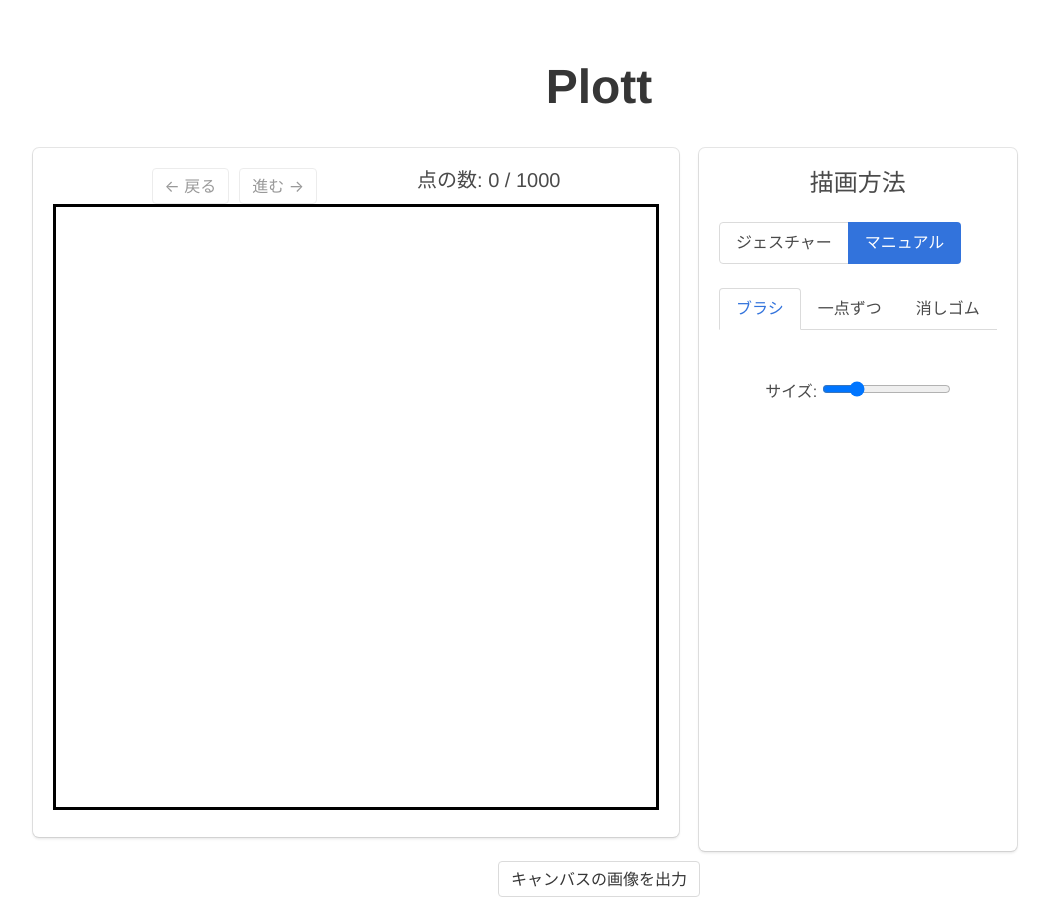
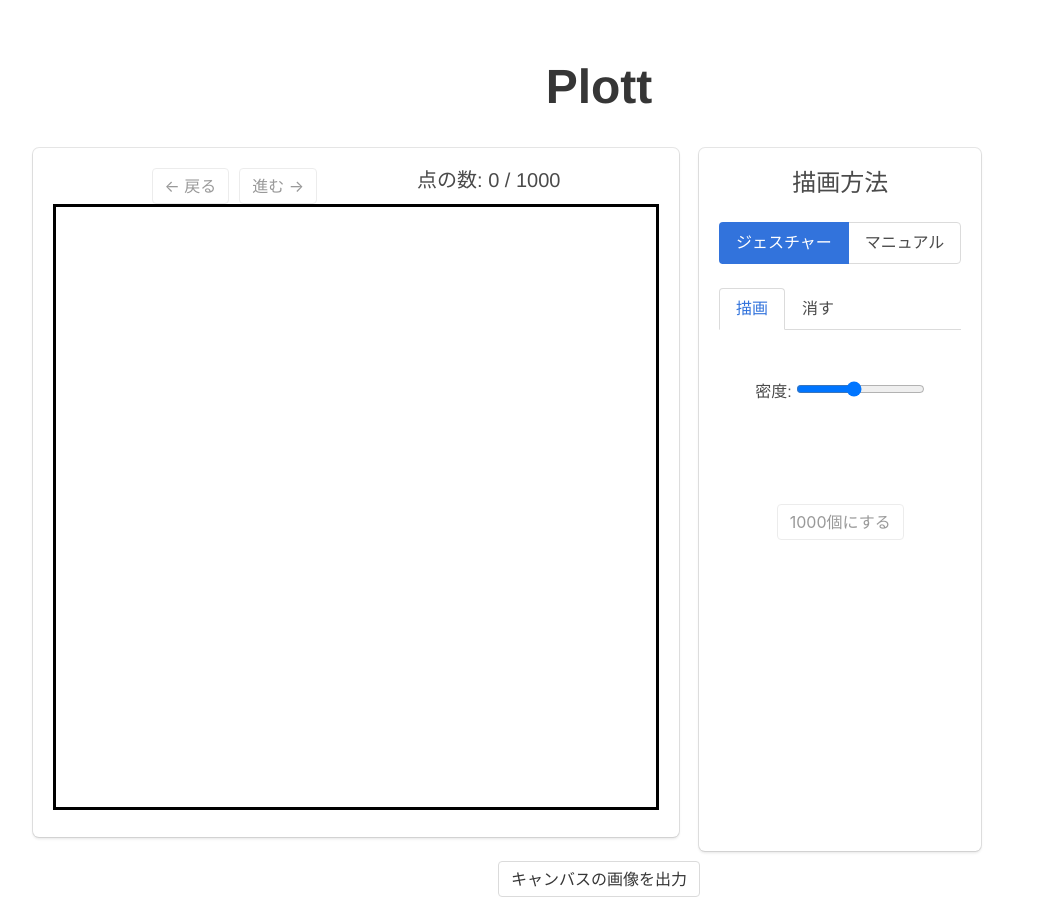
Before and after one commit to tkyaaida/plott, a Vue app: page / in a window 1280 px wide. Shown: the whole page, without its empty margins (41-1090 px from the left). Built offline with nearby package versions, Linux system fonts and the light colour scheme.

Commit message:
almost done

```diff
--- a/src/components/PlotCanvas.vue
+++ b/src/components/PlotCanvas.vue
@@ -19,13 +19,18 @@
       <div class="box">
         <p class="subtitle is-4">描画方法</p>
         <Tabs isBoxed="true" isToggle="true" @select-tab="setMode">
-          <Tab name="ジェスチャー">
+          <Tab name="ジェスチャー" :selected="true">
+            <Tabs isBoxed="true" @select-tab="setGestureMode">
+              <Tab name="描画" :selected="true">
                 <div class="sizeSliderContainer">
                   <label>密度: </label>
                   <input class="slider" step="0.001" min="0.001" max="0.01" value="0.001" type="range" v-model="density" />
                 </div>
               </Tab>
-          <Tab name="マニュアル" @click="setMode" :selected="true">
+              <Tab name="消す"></Tab>
+            </Tabs>
+          </Tab>
+          <Tab name="マニュアル">
             <Tabs isBoxed="true" @select-tab="setManualMode">
               <Tab name="ブラシ" :selected="true">
                 <div class="sizeSliderContainer">
@@ -43,6 +48,10 @@
             </Tabs>
           </Tab>
         </Tabs>
+
+        <div class="magic">
+          <button class="button" @click="deleteToNpoints" :disabled="canPushMagicButton">1000個にする</button>
+        </div>
 
         <div v-show="isDev">
           <h3>力: {{ force }}</h3>
@@ -89,16 +98,6 @@
 
   let canvas = null;
   let ctx = null;
-  let mouseMoveFlag = true;
-
-  let timer;
-  let throttle = function (targetFunc, time) {
-    let _time = time || 100;
-    clearTimeout(timer);
-    timer = setTimeout(function () {
-      targetFunc();
-    }, _time);
-  }
 
   // canvasのイベントの座標を取得
   let getCoordinate = function (event) {
@@ -149,18 +148,6 @@
   // canvas上に線を描画
   let drawLine = function (startX, startY, endX, endY, lineWidth=3, strokeStyle='black') {
     ctx.beginPath();
-    ctx.moveTo(startX, startY);
-    ctx.lineTo(endX, endY);
-    ctx.lineCap = "round";
-    ctx.lineWidth = lineWidth;
-    ctx.strokeStyle = strokeStyle;
-    ctx.stroke();
-  };
-
-  // canvas上に点線を描画
-  let drawDashLine = function (startX, startY, endX, endY, {lineWidth=3, strokeStyle='black', segments=[0.1, 0.1]}) {
-    ctx.beginPath();
-    ctx.setLineDash(segments);
     ctx.moveTo(startX, startY);
     ctx.lineTo(endX, endY);
     ctx.lineCap = "round";
@@ -318,7 +305,11 @@
       height() {return this.size[0]},
       width() {return this.size[1]},
       isFirst() {return this.currentIndex === -1},
-      isLast() {return this.currentIndex === this.actionHistory.length - 1}
+      isLast() {return this.currentIndex === this.actionHistory.length - 1},
+      gestureColor() {
+        return this.gestureMode === '描画' ? 'blue' : 'red';
+      },
+      canPushMagicButton() {return this.points.length <= 1000}
     },
     data() {
       return {
@@ -333,8 +324,9 @@
         count: 0,
         events: [],
         force: 0,
-        mode: "マニュアル",
+        mode: "ジェスチャー",
         manualMode: "ブラシ",
+        gestureMode: "描画",
         radius: 0,
         pointRadius: 3,
         cursorRadius: 25,
@@ -352,6 +344,9 @@
       },
       setManualMode(mode) {
         this.manualMode = mode;
+      },
+      setGestureMode(mode) {
+        this.gestureMode = mode;
       },
       drawPoints() {
         for (let point of this.points) {
@@ -435,18 +430,44 @@
         erasePolygon(this.pointsOfPolygon);
         this.pointsOfPolygon = [];
       },
-      deltePointsFromRegion() {
+      deletePointsFromRegion() {
         // ジェスチャーモードで領域を指定したあと, 点を削除
+        let pointsOfPolygon = this.pointsOfPolygon;
         let points = this.points.filter(function (point) {
-          return isPointInPolygon(point, this.pointsOfPolygon);
+          return isPointInPolygon(point, pointsOfPolygon);
         });
         this.delete(points);
         erasePolygon(this.pointsOfPolygon);
         this.pointsOfPolygon = [];
       },
+      deleteToNpoints(N=1000) {
+        // N個の点にする
+
+        let indexArray = Array.from({length: this.points.length}, (v, k) => k);
+
+        for(let i = indexArray.length - 1; i > 0; i--){
+          let r = Math.floor(Math.random() * (i + 1));
+          let tmp = indexArray[i];
+          indexArray[i] = indexArray[r];
+          indexArray[r] = tmp;
+        }
+
+        console.log(indexArray.length)
+        console.log(N)
+
+        let indexToDelete = indexArray.slice(1000, indexArray.length);
+
+        console.log(indexToDelete.length);
+
+        let pointsToDelete = [];
+        for (let index of indexToDelete) {
+            pointsToDelete.push(this.points[index]);
+        }
+
+        this.delete(pointsToDelete);
+        this.drawPoints();
+      },
       mouseDownCanvas(event) {
-        // mode === "alongLine のとき, this.cursorを現在の座標にセット
-        // mode === "manual" のとき, 点を描画
 
         let [x, y] = getCoordinate(event);
 
@@ -461,8 +482,6 @@
         this.events.push(event.type);
       },
       touchStartCanvas(event) {
-        // mode === "alongLine のとき, this.cursorを現在の座標にセット
-        // mode === "manual" のとき, 点を描画
 
         let [x, y] = getTouchCoordinate(event);
 
@@ -481,13 +500,11 @@
         this.events.push(event.type);
       },
       mouseMoveCanvas(event) {
-        // mode === "alongLine のとき, ユーザーが引いた線を挟むような補助線を引き囲まれた領域を異なる色に変える
-        // mode === "manual" のとき, 円形のカーソルを動かす. ドラッグしているときに点を描画
 
         if (this.mode === "ジェスチャー") {
           if (this.cursor != null) {
             let [x, y] = getCoordinate(event);
-            drawLine(this.cursor[0], this.cursor[1], x, y, 3, 'blue');
+            drawLine(this.cursor[0], this.cursor[1], x, y, 3, this.gestureColor);
             this.pointsOfPolygon.push([x, y]);
             this.cursor = [x, y];
           }
@@ -539,13 +556,10 @@
         }
       },
       touchMoveCanvas(event) {
-        // mode === "ジェスチャー" のとき, ユーザーが引いた線を挟むような補助線を引き囲まれた領域を異なる色に変える
-        // mode === "マニュアル" のとき, 何もしない
-
         if (this.mode === "ジェスチャー") {
           if (this.cursor != null) {
             let [x, y] = getTouchCoordinate(event);
-            drawLine(this.cursor[0], this.cursor[1], x, y, 3, 'blue');
+            drawLine(this.cursor[0], this.cursor[1], x, y, 3, this.gestureColor);
             this.pointsOfPolygon.push([x, y]);
             this.cursor = [x, y];
           }
@@ -591,10 +605,13 @@
       mouseUpCanvas() {
         if (this.mode === 'ジェスチャー') {
           if (this.cursor != null) {
-            drawLine(this.cursor[0], this.cursor[1], this.pointsOfPolygon[0][0], this.pointsOfPolygon[0][1], 3, 'blue');
+            drawLine(this.cursor[0], this.cursor[1], this.pointsOfPolygon[0][0], this.pointsOfPolygon[0][1], 3, this.gestureColor);
             this.pointsOfPolygon.push(this.pointsOfPolygon[0]);
             this.cursor = null;
+            if (this.gestureMode === '描画')
               this.addPointsFromRegion();
+            else
+              this.deletePointsFromRegion();
           }
         } else if (this.mode === 'マニュアル') {
           // this.candidatePointsをまとめる
@@ -617,9 +634,12 @@
       touchEndCanvas() {
         if (this.mode === 'ジェスチャー') {
           if (this.cursor != null) {
-            drawLine(this.cursor[0], this.cursor[1], this.pointsOfPolygon[0][0], this.pointsOfPolygon[0][1], 3, 'blue');
+            drawLine(this.cursor[0], this.cursor[1], this.pointsOfPolygon[0][0], this.pointsOfPolygon[0][1], 3, this.gestureColor);
             this.pointsOfPolygon.push(this.pointsOfPolygon[0]);
+            if (this.gestureMode === '描画')
               this.addPointsFromRegion();
+            else
+              this.deletePointsFromRegion();
           }
         } else if (this.mode === 'マニュアル') {
           // this.candidatePointsをまとめる
@@ -647,10 +667,13 @@
         if (this.mode === "ジェスチャー") {
           // ジェスチャーモード
           if (this.cursor != null) {
-            drawLine(this.cursor[0], this.cursor[1], this.pointsOfPolygon[0][0], this.pointsOfPolygon[0][1], 3, 'blue');
+            drawLine(this.cursor[0], this.cursor[1], this.pointsOfPolygon[0][0], this.pointsOfPolygon[0][1], 3, this.gestureColor);
             this.pointsOfPolygon.push(this.pointsOfPolygon[0]);
             this.cursor = null;
+            if (this.gestureMode === '描画')
               this.addPointsFromRegion();
+            else
+              this.deletePointsFromRegion();
           }
         } else if (this.mode === "マニュアル") {
           // ブラシの表示をクリア
@@ -751,4 +774,8 @@
   .sizeSliderContainer {
     margin-top: 50px;
   }
+
+  .magic {
+    margin-top: 100px;
+  }
 </style>
```
Lines whose indentation alone changed are shown as unchanged.
